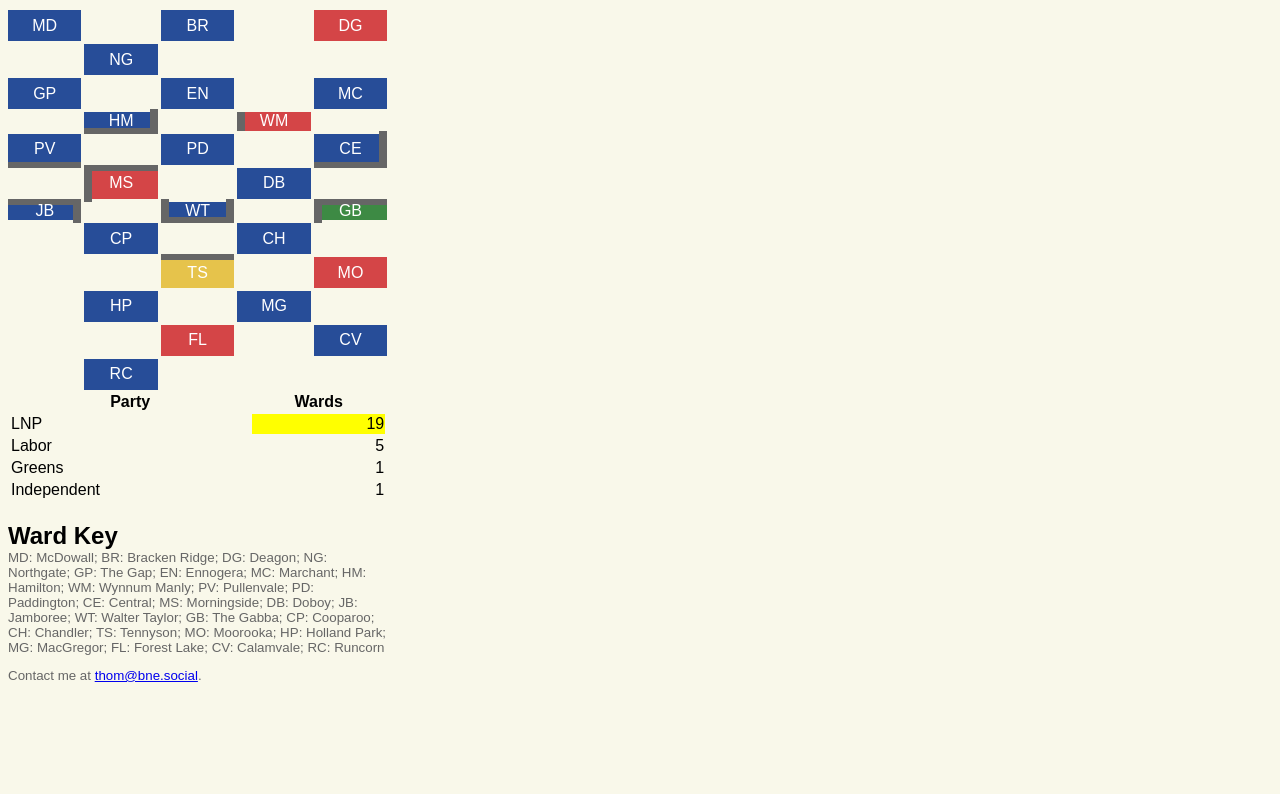
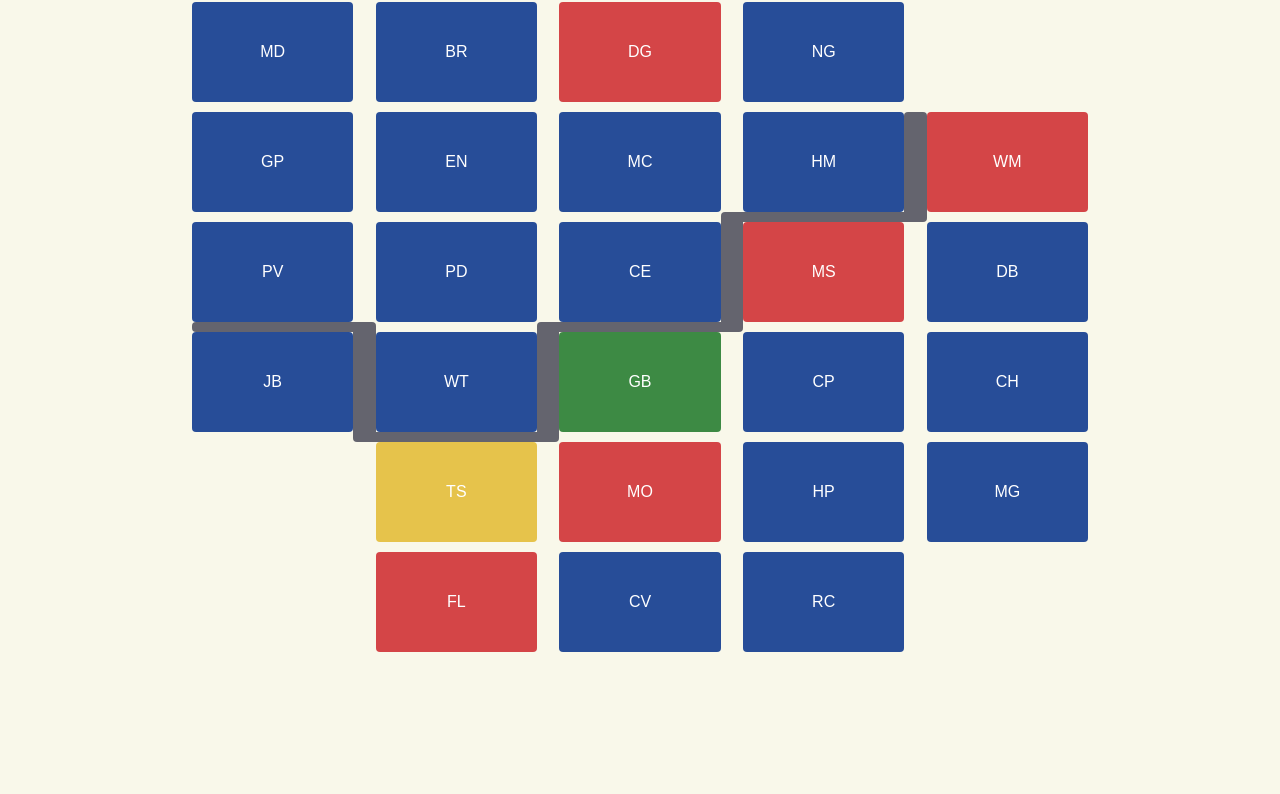
Before and after one commit to AlfonsoAnaya/bne-council-map, a plain HTML site: page bne-council-map/index.html in a window 1280 px wide. Shown: the part 56-850 px from the top of the page. Before the commit the page ends 800 px from the top, so only its background shows below. Drawn offline with Linux system fonts and the light colour scheme.

Commit message:
major grid overhaul together with extra html divs

```diff
--- a/bne-council-map/index.html
+++ b/bne-council-map/index.html
@@ -26,7 +26,7 @@
 <h1>An interactive map for the Brisbane Council Election 2024</h1>
 
 <div class="wrapper" id="councils">
-  <div class="ward" id="McDowall" onclick="cycleWinner(this.id)" =""="" style="background-color: rgb(39, 77, 152);">MD</div>
+  <div class="ward" id="McDowall" onclick="cycleWinner(this.id)" style="background-color: rgb(39, 77, 152);">MD</div>
   <!-- added a div after each ward, even the empty ones, which will function as the gaps between wards, and between rows-->
   <div class="gap"></div>
   <div class="ward" id="BrackenRidge" onclick="cycleWinner(this.id)" style="background-color: rgb(39, 77, 152);">BR</div>
@@ -37,47 +37,54 @@
   <div class="gap"></div>
   <!--added empty wards class for divs which occupy a square inthe grid but are empty :3 this will help with the final grid-->
   <div class="empty-ward"></div>
-  <div class="gap"></div>
+  <div class="gap gap1"></div>
   <div class="ward" id="TheGap" onclick="cycleWinner(this.id)" style="background-color: rgb(39, 77, 152);">GP</div>
   <div class="gap"></div>
   <div class="ward" id="Enoggera" onclick="cycleWinner(this.id)" style="background-color: rgb(39, 77, 152);">EN</div>
   <div class="gap"></div>
   <div class="ward" id="Marchant" onclick="cycleWinner(this.id)" style="background-color: rgb(39, 77, 152);">MC</div>
   <div class="gap"></div>
-  <div class="ward" id="Hamilton" onclick="cycleWinner(this.id)" style="background-color: rgb(39, 77, 152);"><div style="position: absolute;">HM</div></div>
-  <div class="gap"></div>
-  <div class="ward" id="WynnumManly" onclick="cycleWinner(this.id)" style="background-color: rgb(212, 69, 71);"><div style="position: absolute;">WM</div></div>
-  <div class="gap"></div>
-  <div class="ward" id="Pullenvale" onclick="cycleWinner(this.id)" style="background-color: rgb(39, 77, 152);"><div style="position: absolute;">PV</div></div>
+  <div class="ward" id="Hamilton" onclick="cycleWinner(this.id)" style="background-color: rgb(39, 77, 152);">HM</div>
+  <div class="gap river river1"></div>
+  <div class="ward" id="WynnumManly" onclick="cycleWinner(this.id)" style="background-color: rgb(212, 69, 71);">WM</div>
+  <div class="gap gap2a"></div>
+  <div class="gap gap2 river river2"></div>
+  <div class="gap gap2b"></div>
+  <div class="ward" id="Pullenvale" onclick="cycleWinner(this.id)" style="background-color: rgb(39, 77, 152);">PV</div>
   <div class="gap"></div>
   <div class="ward" id="Paddington" onclick="cycleWinner(this.id)" style="background-color: rgb(39, 77, 152);">PD</div>
   <div class="gap"></div>
-  <div class="ward" id="Central" onclick="cycleWinner(this.id)" style="background-color: rgb(39, 77, 152);"><div style="position: absolute;">CE</div></div>
-  <div class="gap"></div>
-  <div class="ward" id="Morningside" onclick="cycleWinner(this.id)" style="background-color: rgb(212, 69, 71);"><div style="position: absolute;">MS</div></div>
+  <div class="ward" id="Central" onclick="cycleWinner(this.id)" style="background-color: rgb(39, 77, 152);">CE</div>
+  <div class="gap river"></div>
+  <div class="ward" id="Morningside" onclick="cycleWinner(this.id)" style="background-color: rgb(212, 69, 71);">MS</div>
   <div class="gap"></div>
   <div class="ward" id="Doboy" onclick="cycleWinner(this.id)" style="background-color: rgb(39, 77, 152);">DB</div>
-  <div class="gap"></div>
-  <div class="ward" id="Jamboree" onclick="cycleWinner(this.id)" style="background-color: rgb(39, 77, 152);"><div style="position: absolute;">JB</div></div>
-  <div class="gap"></div>
-  <div class="ward" id="WalterTaylor" onclick="cycleWinner(this.id)" style="background-color: rgb(39, 77, 152);"><div style="position: absolute;">WT</div></div>
-  <div class="gap"></div>
-  <div class="ward" id="TheGabba" onclick="cycleWinner(this.id)" style="background-color: rgb(61, 138, 68);"><div style="position: absolute;">GB</div></div>
+  <div class="gap gap3 river river3a"></div>
+  <div class="gap gap3a"></div>
+  <div class="gap gap3 river river3b"></div>
+  <div class="gap gap3b"></div>
+  <div class="ward" id="Jamboree" onclick="cycleWinner(this.id)" style="background-color: rgb(39, 77, 152);">JB</div>
+  <div class="gap river"></div>
+  <div class="ward" id="WalterTaylor" onclick="cycleWinner(this.id)" style="background-color: rgb(39, 77, 152);">WT</div>
+  <div class="gap river"></div>
+  <div class="ward" id="TheGabba" onclick="cycleWinner(this.id)" style="background-color: rgb(61, 138, 68);">GB</div>
   <div class="gap"></div>
   <div class="ward" id="Coorparoo" onclick="cycleWinner(this.id)" style="background-color: rgb(39, 77, 152);">CP</div>
   <div class="gap"></div>
   <div class="ward" id="Chandler" onclick="cycleWinner(this.id)" style="background-color: rgb(39, 77, 152);">CH</div>
-  <div class="gap"></div>
+  <div class="gap gap4a"></div>
+  <div class="gap gap4 river river4"></div>
+  <div class="gap gap4b"></div>
   <div class="empty-ward"></div>
   <div class="gap"></div>
-  <div class="ward" id="Tennyson" onclick="cycleWinner(this.id)" style="background-color: rgb(230, 195, 75);"><div style="position: absolute;">TS</div></div>
+  <div class="ward" id="Tennyson" onclick="cycleWinner(this.id)" style="background-color: rgb(230, 195, 75);">TS</div>
   <div class="gap"></div>
   <div class="ward" id="Moorooka" onclick="cycleWinner(this.id)" style="background-color: rgb(212, 69, 71);">MO</div>
   <div class="gap"></div>
   <div class="ward" id="HollandPark" onclick="cycleWinner(this.id)" style="background-color: rgb(39, 77, 152);">HP</div>
   <div class="gap"></div>
   <div class="ward" id="MacGregor" onclick="cycleWinner(this.id)" style="background-color: rgb(39, 77, 152);">MG</div>
-  <div class="gap"></div>
+  <div class="gap gap5"></div>
   <div class="empty-ward"></div>
   <div class="gap"></div>
   <div class="ward" id="ForestLake" onclick="cycleWinner(this.id)" style="background-color: rgb(212, 69, 71);">FL</div>
--- a/bne-council-map/style.css
+++ b/bne-council-map/style.css
@@ -1,12 +1,12 @@
-body { background-color: #f9f8ea;
+body {
+  background-color: #f9f8ea;
+  margin: 0;
+  font-family: sans-serif;
 }
 
-div { font-family: sans-serif;
+h1 {
+  text-align: center;
 }
-
-th {font-family: sans-serif;}
-
-td {font-family: sans-serif;}
 
 .total {
   display: flex;
@@ -14,22 +14,94 @@ td {font-family: sans-serif;}
   align-items: center;
 }
 
-.wrapper {
-width: 30%;
-  display: grid;
-  grid-template-columns: 1fr 1fr 1fr 1fr 1fr;
-  column-gap: 3px;
-  row-gap: 3px;
-  aspect-ratio: 1;
+.gap1 {
+  grid-area: gap1;
+}
+.gap2a {
+  grid-area: gap2a;
+}
+.gap2b {
+  grid-area: gap2b;
+}
+.river2{
+  grid-area: river2;
+}
+.gap3a {
+  grid-area: gap3a;
+}
+.gap3b {
+  grid-area: gap3b;
+}
+.river3a {
+  grid-area: river3a;
+}
+.river3b {
+  grid-area: river3b;
+}
+.gap4a {
+  grid-area: gap4a;
+}
+.gap4b {
+  grid-area: gap4b;
+}
+.river4 {
+  grid-area: river4;
+}
+.gap5 {
+  grid-area: gap5;
 }
 
+.wrapper {
+  margin: 0 auto;
+  width: 70%;
+  display: grid;
+  justify-content: center;
+  grid-template-columns: 18% 2.5% 18% 2.5% 18% 2.5% 18% 2.5% 18%;
+  grid-template-rows: 100px 10px 100px 10px 100px 10px 100px 10px 100px 10px 100px;
+  aspect-ratio: 1;
+  grid-template-areas:
+  "row1    row1    row1   row1    row1    row1    row1   row1   row1"
+  "gap1    gap1    gap1   gap1    gap1    gap1    gap1   gap1   gap1"
+  "row2    row2    row2   row2    row2    row2    row2   row2   row2"
+  "gap2a   gap2a   gap2a  gap2a   gap2a   river2  river2 river2 gap2b"
+  "row3    row3    row3   row3    row3    row3    row3   row3   row3"
+  "river3a river3a gap3a  river3b river3b river3b gap3b  gap3b  gap3b"
+  "row4    row4    row4   row4    row4    row4    row4   row4   row4"
+  "gap4a   river4  river4 river4  gap4b   gap4b   gap4b  gap4b  gap4b"
+  "row5    row5    row5   row5    row5    row5    row5   row5   row5"
+  "gap5    gap5    gap5   gap5    gap5    gap5    gap5   gap5   gap5"
+  "row6    row6    row6   row6    row6    row6    row6   row6   row6"
+}
+
+
+/* style for gaps in grid */
+.gap {
+  background-color: #f9f8ea;
+}
+.river {
+  background-color: #64646e;
+}
+.river1 {
+  border-radius: .25em .25em 0 0;
+}
+.river2, .river3b {
+  border-radius: .25em 0;
+}
+.river3a {
+  border-radius: .25em .25em 0 .25em;
+}
+.river4 {
+  border-radius: 0 0 .25em .25em;
+}
+
+
 #totals {
-    width: 30%;
+  width: 70%;
 }
 
 
 #keyContainer {
-    width: 30%;
+  width: 70%;
 
 }
 
@@ -40,11 +112,13 @@ width: 30%;
   justify-content: center;
   align-items: center;
   color: white;
+  border-radius: .25em;
 }
 
 .ward:hover {
   opacity: 90%;
 }
+/* With the new grid we can get rid of all this ::before stuff
 
 #Pullenvale::before {
   content: '';
@@ -143,23 +217,30 @@ width: 30%;
   border-left: 8px solid #666;
 }
 
+*/
 
-@media only screen and (max-width: 1200px) {
+
+@media only screen and (max-width: 900px) {
 
   .wrapper {
-    width: 100%;
+    width: 95%;
   }
 
   #totals {
-      width: 100%;
+    margin: 0 auto;
+    width: 95%;
   }
 
   #keyContainer {
-      width: 100% !important;
+    margin: 0 auto;
+    width: 95% !important;
   }
 
 }
 
-.footer{
-    color: #666; font-family: sans-serif; margin-top: 0px; font-size: smaller}
+.footer {
+  color: #666;
+  font-family: sans-serif;
+  margin-top: 0px;
+  font-size: smaller
 }
```
Also changed, not shown: 1 other file. Lines whose indentation alone changed are shown as unchanged.
